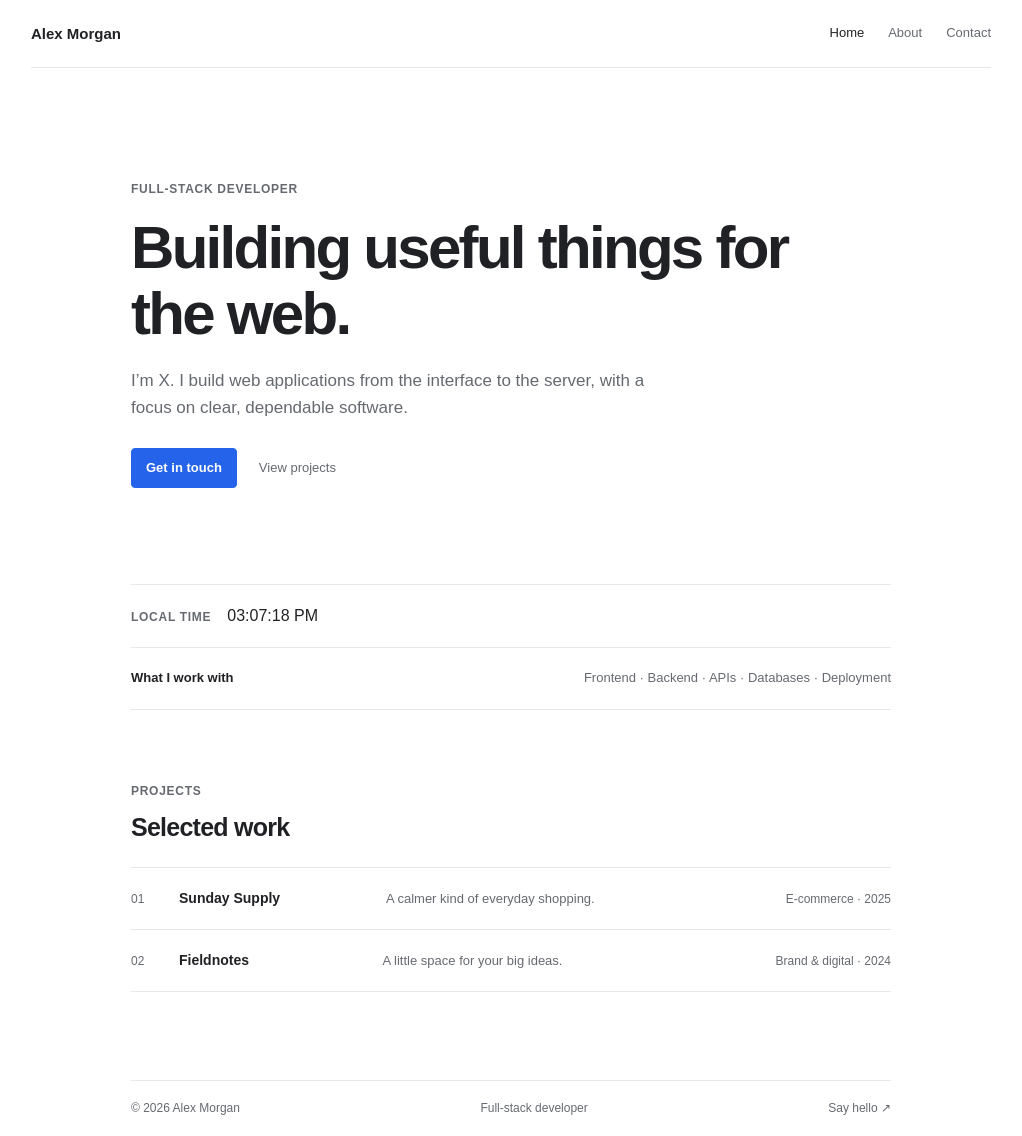
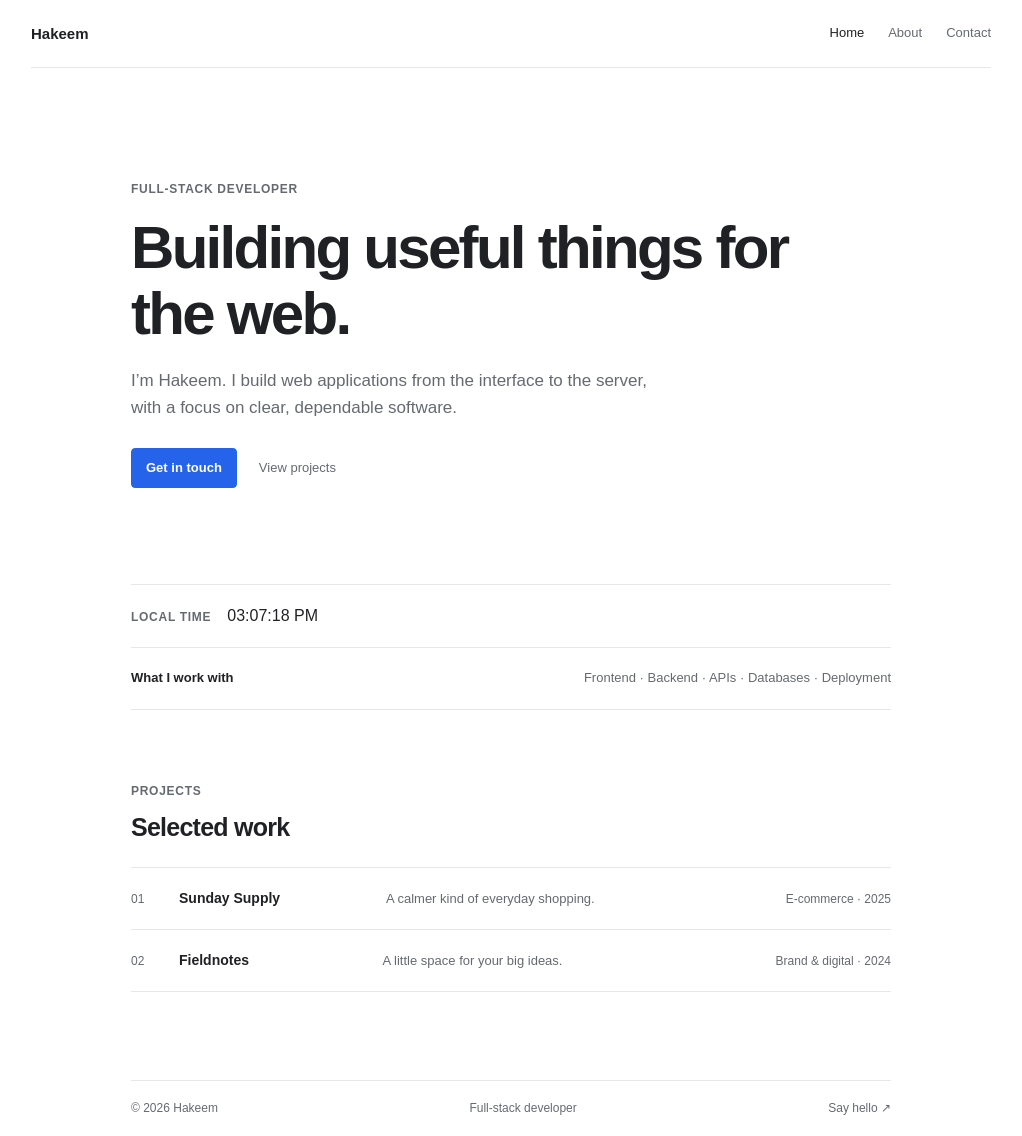
Before and after one commit to HakeemTB/React_Portfolio, a React (Vite) app: page / in a window 1280 px wide. Shown: the whole page, without its empty margins (129-1151 px from the left). Built offline with nearby package versions, Linux system fonts and the light colour scheme.

Commit message:
Replace portfolio placeholder with Hakeem
Co-authored-by: Copilot <223556219+Copilot@users.noreply.github.com>

```diff
--- a/index.html
+++ b/index.html
@@ -6,9 +6,9 @@
     <meta name="theme-color" content="#f6f5f1" />
     <meta
       name="description"
-      content="The portfolio of Alex Morgan, a full-stack developer."
+      content="The portfolio of Hakeem, a full-stack developer."
     />
-    <title>Alex Morgan — Full-Stack Developer</title>
+    <title>Hakeem — Full-Stack Developer</title>
   </head>
   <body>
     <div id="root"></div>
--- a/src/App.jsx
+++ b/src/App.jsx
@@ -6,8 +6,8 @@ import ContactPage from "./pages/contact.jsx";
 function Header() {
   return (
     <header className="site-header">
-      <NavLink className="wordmark" to="/" aria-label="Alex Morgan home">
-        Alex Morgan
+      <NavLink className="wordmark" to="/" aria-label="Hakeem home">
+        Hakeem
       </NavLink>
       <nav className="main-nav" aria-label="Main navigation">
         <NavLink to="/" end>
@@ -23,7 +23,7 @@ function Header() {
 function Footer() {
   return (
     <footer className="site-footer content-width">
-      <span>© {new Date().getFullYear()} Alex Morgan</span>
+      <span>© {new Date().getFullYear()} Hakeem</span>
       <span>Full-stack developer</span>
       <a href="mailto:hakeemtonyben@gmail.com">Say hello ↗</a>
     </footer>
--- a/src/pages/about.jsx
+++ b/src/pages/about.jsx
@@ -7,7 +7,7 @@ function AboutPage() {
       <h1>Full-stack developer.</h1>
       <div className="about-layout">
         <div className="about-copy">
-          <h2>Hi, I’m X.</h2>
+          <h2>Hi, I’m Hakeem.</h2>
           <p>
             I enjoy solving practical problems by building complete web
             applications, from responsive interfaces to server-side logic and
--- a/src/pages/home.jsx
+++ b/src/pages/home.jsx
@@ -49,7 +49,7 @@ function HomePage() {
           <p className="eyebrow">FULL-STACK DEVELOPER</p>
           <h1>Building useful things for the web.</h1>
           <p className="hero-intro">
-            I’m X. I build web applications from the interface to the
+            I’m Hakeem. I build web applications from the interface to the
             server, with a focus on clear, dependable software.
           </p>
           <div className="hero-actions">
```
